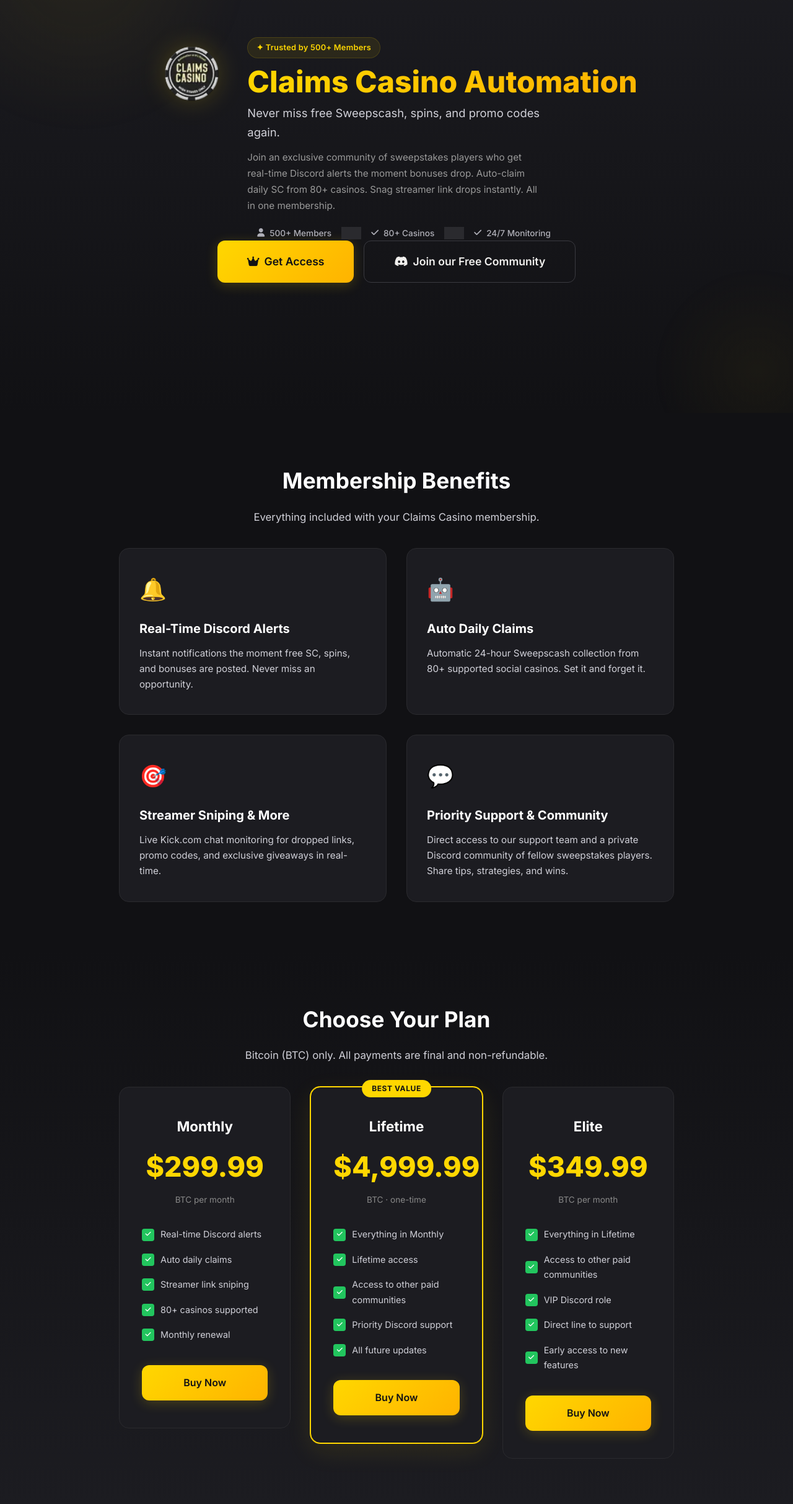
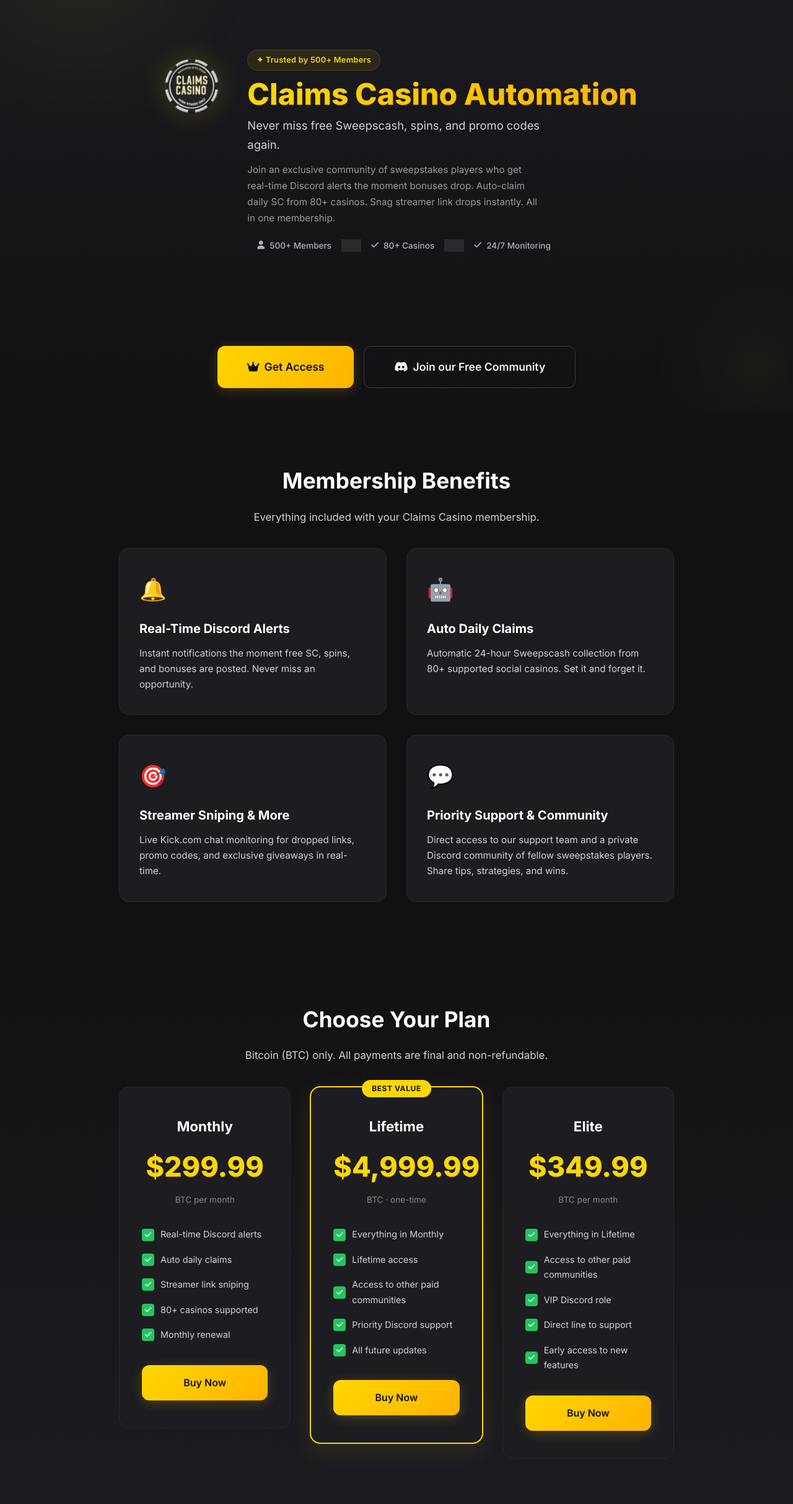
Before and after one commit to glowrius/casino-bonus-monitor, a plain HTML site: page docs/index.html in a window 1280 px wide. Shown: the part 134-2560 px from the top of the page at 62% size. Drawn offline with Linux system fonts and the light colour scheme.

Commit message:
Fix hero spacing (space-between), green checkboxes (larger font), mobile container padding

```diff
--- a/docs/index.html
+++ b/docs/index.html
@@ -19,7 +19,7 @@
       font-size: 17px;
     }
     .container { max-width: 960px; margin: 0 auto; padding: 0 32px; width: 100%; }
-    .hero .container { flex: 1; display: flex; flex-direction: column; justify-content: center; align-items: center; }
+    .hero .container { flex: 1; display: flex; flex-direction: column; justify-content: space-between; align-items: center; padding: 64px 32px 24px; }
 
     /* Hero */
     .hero {
@@ -80,6 +80,7 @@
       perspective: 800px;
     }
     .hero-content {
+      flex: 1;
       display: flex;
       flex-direction: column;
       justify-content: center;
@@ -87,6 +88,7 @@
       width: 100%;
     }
     .hero-actions {
+      flex-shrink: 0;
       display: flex;
       gap: 16px;
       justify-content: center;
@@ -289,7 +291,8 @@
       display: inline-flex;
       align-items: center;
       justify-content: center;
-      font-size: 0.65rem;
+      font-size: 0.75rem;
+      line-height: 1;
       flex-shrink: 0;
     }
     .pricing-card .btn { width: 100%; justify-content: center; }
@@ -573,6 +576,7 @@
     @media (max-width: 768px) {
       body { font-size: 15px; }
       .hero { min-height: 100vh; padding: 0; }
+      .hero .container { padding: 40px 20px 16px; }
       .hero-brand { flex-direction: column; align-items: center; gap: 16px; }
       .hero-brand-text { text-align: center; }
       .hero-brand-text .hero-tagline { margin-left: auto; margin-right: auto; }
```
